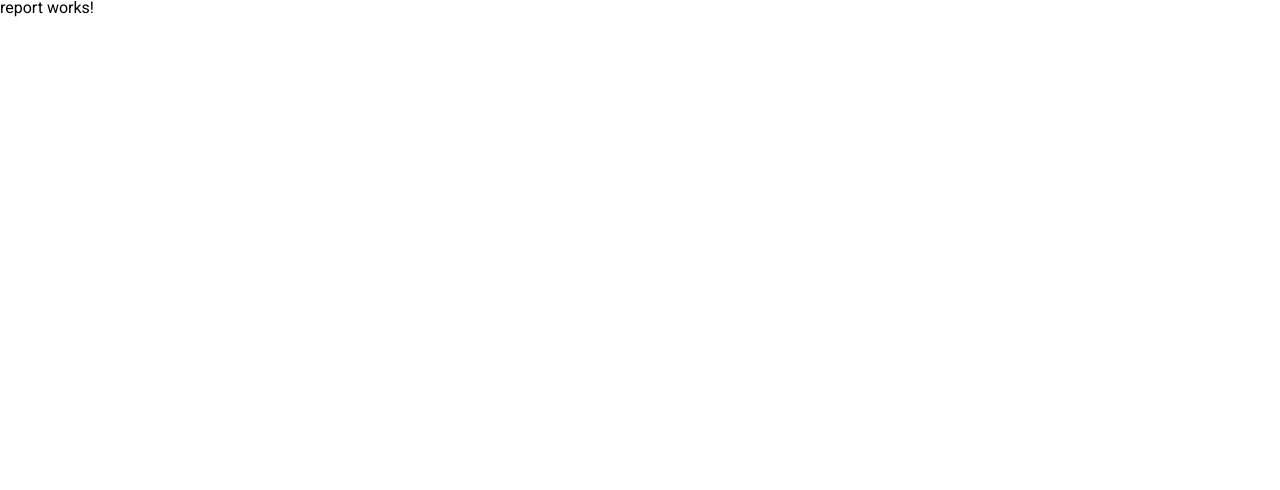
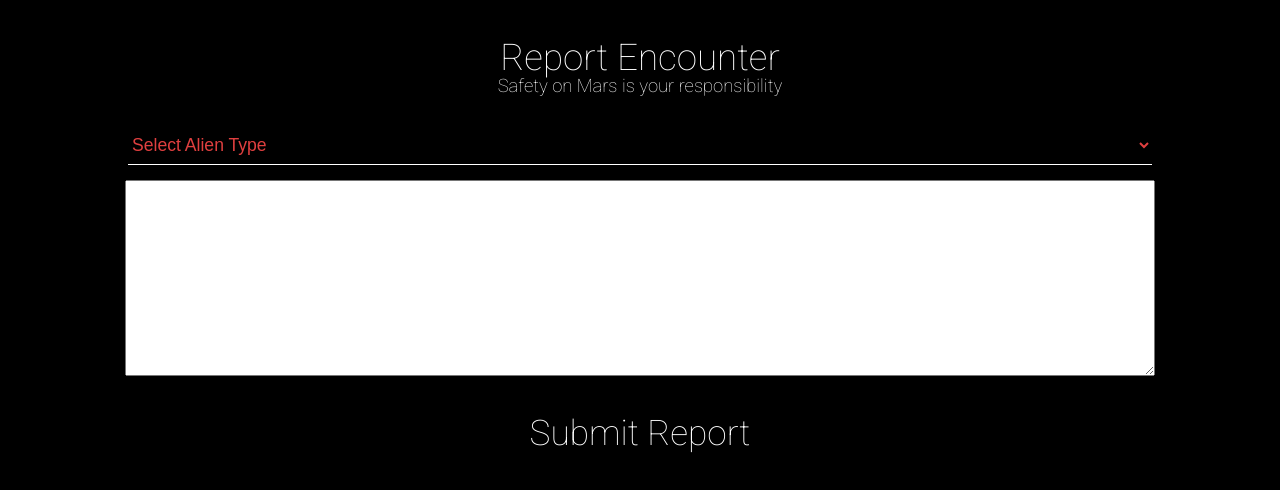
Before and after one commit to MisterPeddler/mars-colony, an Angular app: page /report in a window 1280 px wide. Shown: the top 490 px of the page. Built offline with nearby package versions, Linux system fonts and the light colour scheme.

Commit message:
styled report page

```diff
--- a/src/app/report/report.component.css
+++ b/src/app/report/report.component.css
@@ -0,0 +1,53 @@
+.report-comp{
+    background:black;
+    width:100%;
+    height:100vh;
+    display:flex;
+    flex-direction: column;
+    align-items: center;
+    padding-top:40px;
+}
+
+h1, p, a{
+    font-weight:100;
+}
+
+h1{
+    color:white;
+    font-size:2.3rem;
+}
+
+p{
+    color:white;
+    font-size:1.15rem;
+}
+
+textarea{
+   margin-top:15px;
+   width:80vw;
+   height:190px;
+   font-size:1rem;
+}
+
+select{
+   margin-top:30px;
+    width:80%;
+    color:rgb(223,63,63);
+    background:none;
+    height:40px;
+    border:none;
+    font-size:1.1rem;
+    border-bottom: 1px solid white;
+    border-radius: 0;
+}
+
+     ::placeholder{
+       color:rgb(223,63,63);
+    }
+
+a{
+    margin-top:40px;
+    color:white;
+    font-size:2.2rem;
+    text-decoration: none;
+}
--- a/src/app/report/report.component.html
+++ b/src/app/report/report.component.html
@@ -1,3 +1,17 @@
-<p>
-  report works!
-</p>
+<div class="report-comp">
+
+<h1>Report Encounter</h1>
+<p>Safety on Mars is your responsibility</p>
+
+
+<select>
+    <option value="" disabled selected>Select Alien Type</option>
+  </select>
+
+<textarea placeholder="Action Taken">
+
+</textarea>
+
+<a routerLink = "/encounters" >Submit Report</a>
+
+</div>
```
